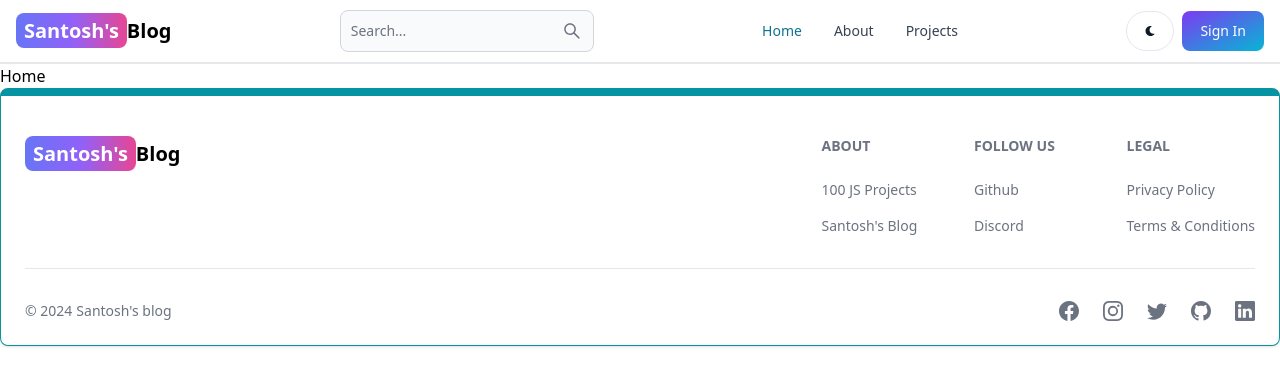
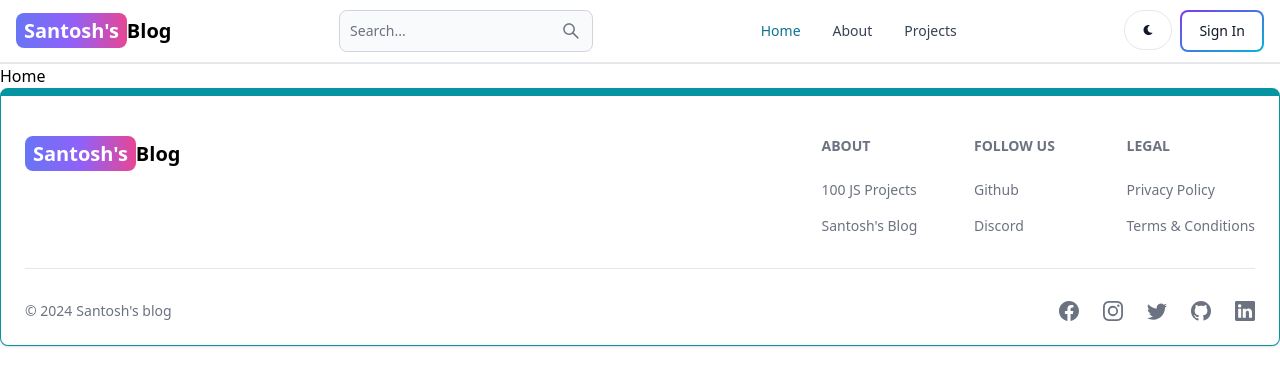
Before and after one commit to Santosh177/MERN_BLOG, a React (Vite) app in the folder client/: page / in a window 1280 px wide. Shown: the top 386 px of the page. Built offline with nearby package versions, Linux system fonts and the light colour scheme; no server answers.

Commit message:
update header component with user data

```diff
--- a/client/src/components/Header.jsx
+++ b/client/src/components/Header.jsx
@@ -1,10 +1,13 @@
-import { Button, Navbar, TextInput } from 'flowbite-react';
+import { Button, Navbar, TextInput, Avatar, Dropdown } from 'flowbite-react';
 import { Link, useLocation } from 'react-router-dom';
 import { AiOutlineSearch } from 'react-icons/ai';
 import { FaMoon } from 'react-icons/fa';
+import { useSelector } from 'react-redux';
 
 export default function Header() {
     const path = useLocation().pathname;
+    const { currentUser } = useSelector((state) => state.user);
+    console.log("currentUser",currentUser)
   return (
     <Navbar className='border-b-2'>
       <Link
@@ -31,9 +34,31 @@
         <Button className='w-12 h-10 hidden sm:inline' color='gray' pill>
           <FaMoon />
         </Button>
-        <Link to='/sign-in'>
-          <Button gradientDuoTone='purpleToBlue'>Sign In</Button>
-        </Link>
+        {currentUser ? (
+          <Dropdown
+            arrowIcon={false}
+            inline
+            label={
+              <Avatar alt='user' img={currentUser.profilePicture} rounded />
+            }
+          >
+            <Dropdown.Header>
+              <span className='block text-sm'>@{currentUser.username}</span>
+              <span className='block text-sm font-medium truncate'>{currentUser.email}</span>
+            </Dropdown.Header>
+            <Link to={'/dashboard?tab=profile'}>
+              <Dropdown.Item>Profile</Dropdown.Item>
+            </Link>
+            <Dropdown.Divider />
+            <Dropdown.Item>Sign out</Dropdown.Item>
+          </Dropdown>
+        ) : (
+          <Link to='/sign-in'>
+            <Button gradientDuoTone='purpleToBlue' outline>
+              Sign In
+            </Button>
+          </Link>
+        )}
         <Navbar.Toggle />
       </div>
       <Navbar.Collapse>
```
